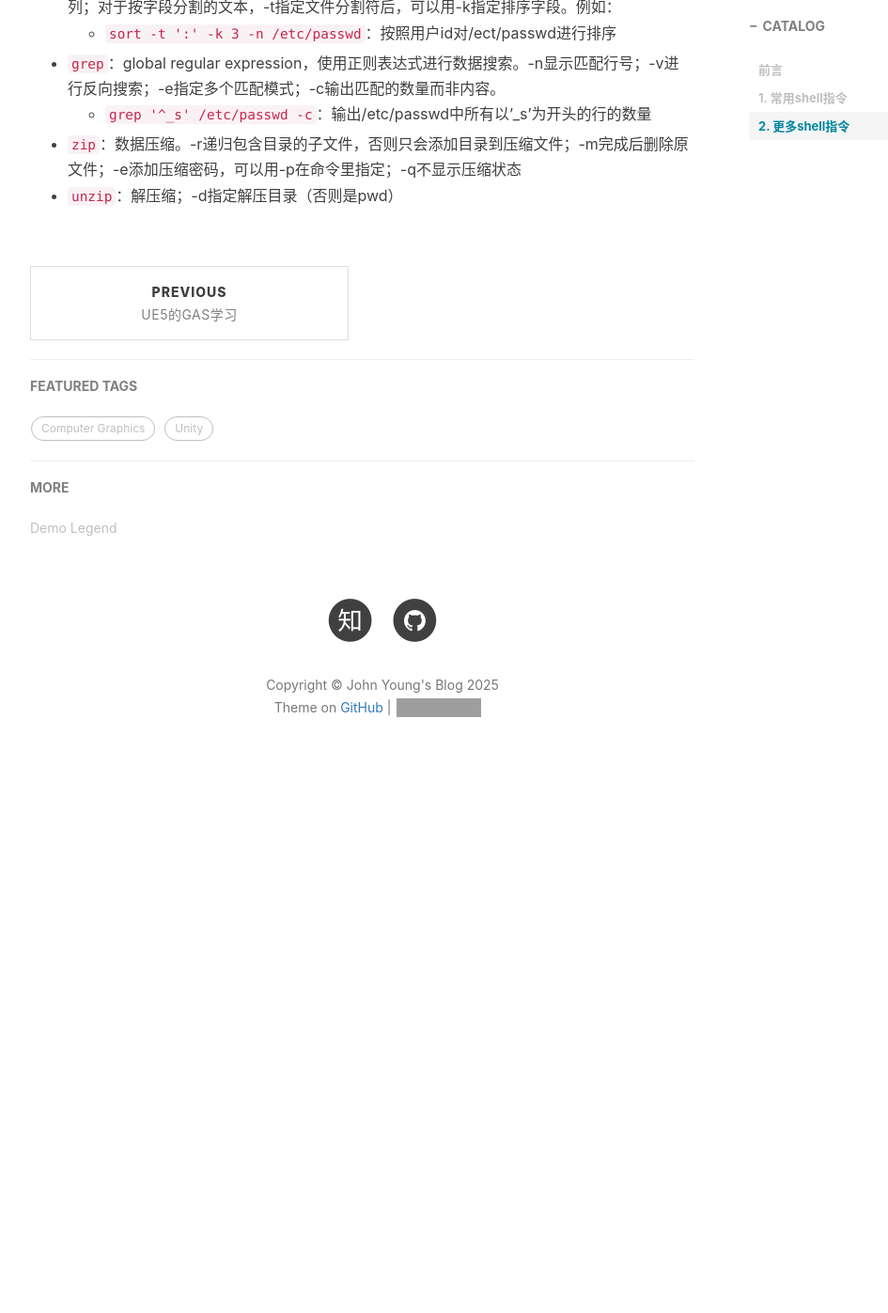
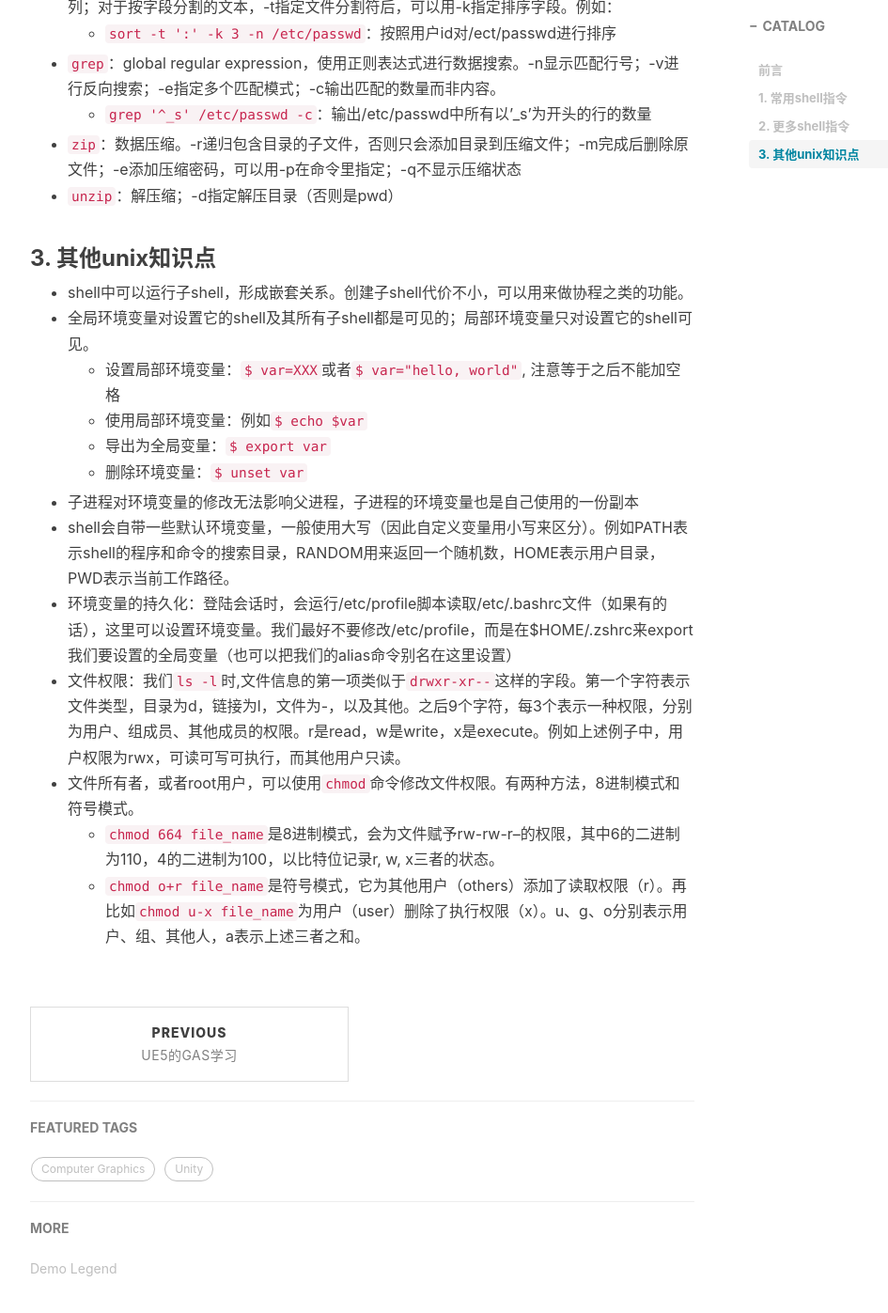
Before and after one commit to JohnYoung404/JohnYoung404.github.io, a Jekyll site: the page built from _posts/2025-06-20-Linux命令行与shell编程.md, in a window 1280 px wide and 1400 px high, scrolled down 1973 px. Shown: the top 1397 px of the window at 94% size, without its empty margins (233-1178 px from the left). Built offline with Jekyll 4.4.1, drawn with Linux system fonts in a browser that asks for light colours; nearby versions of some CDN libraries; comment, search, counter and statistics services are not loaded; before the commit the page ends 2830 px from its top, so only the background shows below that; grey boxes are pictures that could not be loaded.

Commit message:
Update 2025-06-20-Linux命令行与shell编程.md

````diff
--- a/_posts/2025-06-20-Linux命令行与shell编程.md
+++ b/_posts/2025-06-20-Linux命令行与shell编程.md
@@ -54,3 +54,19 @@ tags:
   * ```grep '^_s' /etc/passwd -c```：输出/etc/passwd中所有以'_s'为开头的行的数量
  - ```zip```：数据压缩。-r递归包含目录的子文件，否则只会添加目录到压缩文件；-m完成后删除原文件；-e添加压缩密码，可以用-p在命令里指定；-q不显示压缩状态
  - ```unzip```：解压缩；-d指定解压目录（否则是pwd）
+
+### 3. 其他unix知识点
+
+- shell中可以运行子shell，形成嵌套关系。创建子shell代价不小，可以用来做协程之类的功能。
+- 全局环境变量对设置它的shell及其所有子shell都是可见的；局部环境变量只对设置它的shell可见。
+  * 设置局部环境变量：```$ var=XXX```或者```$ var="hello, world"```, 注意等于之后不能加空格
+  * 使用局部环境变量：例如```$ echo $var```
+  * 导出为全局变量：```$ export var```
+  * 删除环境变量：```$ unset var```
+- 子进程对环境变量的修改无法影响父进程，子进程的环境变量也是自己使用的一份副本
+- shell会自带一些默认环境变量，一般使用大写（因此自定义变量用小写来区分）。例如PATH表示shell的程序和命令的搜索目录，RANDOM用来返回一个随机数，HOME表示用户目录，PWD表示当前工作路径。
+- 环境变量的持久化：登陆会话时，会运行/etc/profile脚本读取/etc/.bashrc文件（如果有的话），这里可以设置环境变量。我们最好不要修改/etc/profile，而是在$HOME/.zshrc来export我们要设置的全局变量（也可以把我们的alias命令别名在这里设置）
+- 文件权限：我们```ls -l```时,文件信息的第一项类似于```drwxr-xr--```这样的字段。第一个字符表示文件类型，目录为d，链接为l，文件为-，以及其他。之后9个字符，每3个表示一种权限，分别为用户、组成员、其他成员的权限。r是read，w是write，x是execute。例如上述例子中，用户权限为rwx，可读可写可执行，而其他用户只读。
+- 文件所有者，或者root用户，可以使用```chmod```命令修改文件权限。有两种方法，8进制模式和符号模式。
+  * ```chmod 664 file_name```是8进制模式，会为文件赋予rw-rw-r--的权限，其中6的二进制为110，4的二进制为100，以比特位记录r, w, x三者的状态。
+  * ```chmod o+r file_name```是符号模式，它为其他用户（others）添加了读取权限（r）。再比如```chmod u-x file_name```为用户（user）删除了执行权限（x）。u、g、o分别表示用户、组、其他人，a表示上述三者之和。
````
